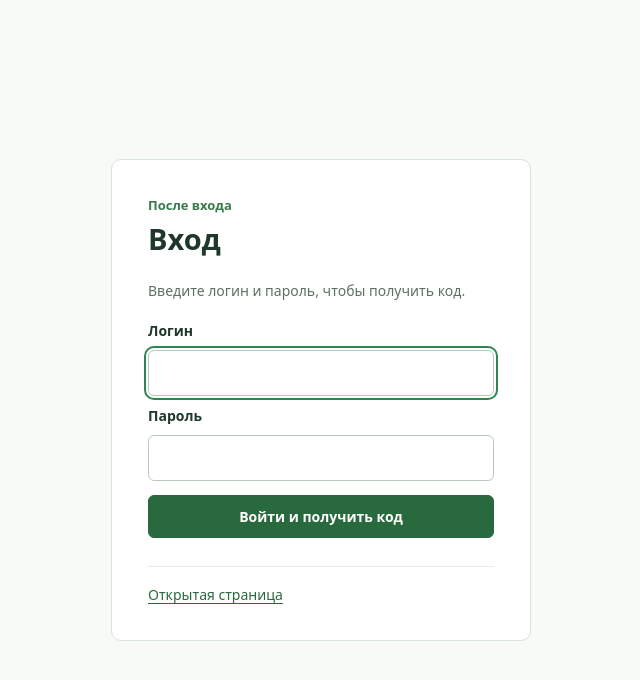
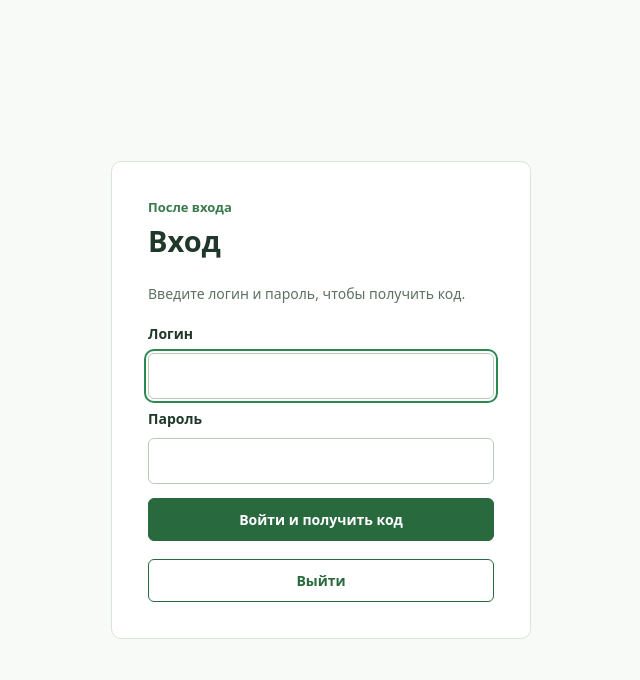
Before and after one commit to gimmeashot/four-digit-code-test, a Flask app: page /private in a window 1280 px wide. Shown: the top 680 px of the page, without its empty margins (319-959 px from the left). Run offline with Flask 3, Linux system fonts and the light colour scheme.

Commit message:
Show exit button on login page

```diff
--- a/static/style.css
+++ b/static/style.css
@@ -92,6 +92,7 @@ button:hover { background: #205a33; }
 button:disabled { opacity: .65; cursor: wait; }
 .logout button { margin-top: 0; background: #fff; color: #286a3d; }
 .logout button:hover { background: #f2f8f2; }
+.login-leave { margin-top: 18px; }
 .error { color: #a33131; font-size: 14px; }
 
 nav {
--- a/templates/login.html
+++ b/templates/login.html
@@ -19,7 +19,9 @@
       <input id="password" name="password" type="password" required>
       <button type="submit">Войти и получить код</button>
     </form>
-    <nav><a href="{{ url_for('public_code') }}">Открытая страница</a></nav>
+    <form class="logout login-leave" method="get" action="{{ url_for('public_code') }}">
+      <button type="submit">Выйти</button>
+    </form>
   </main>
 </body>
 </html>
```
